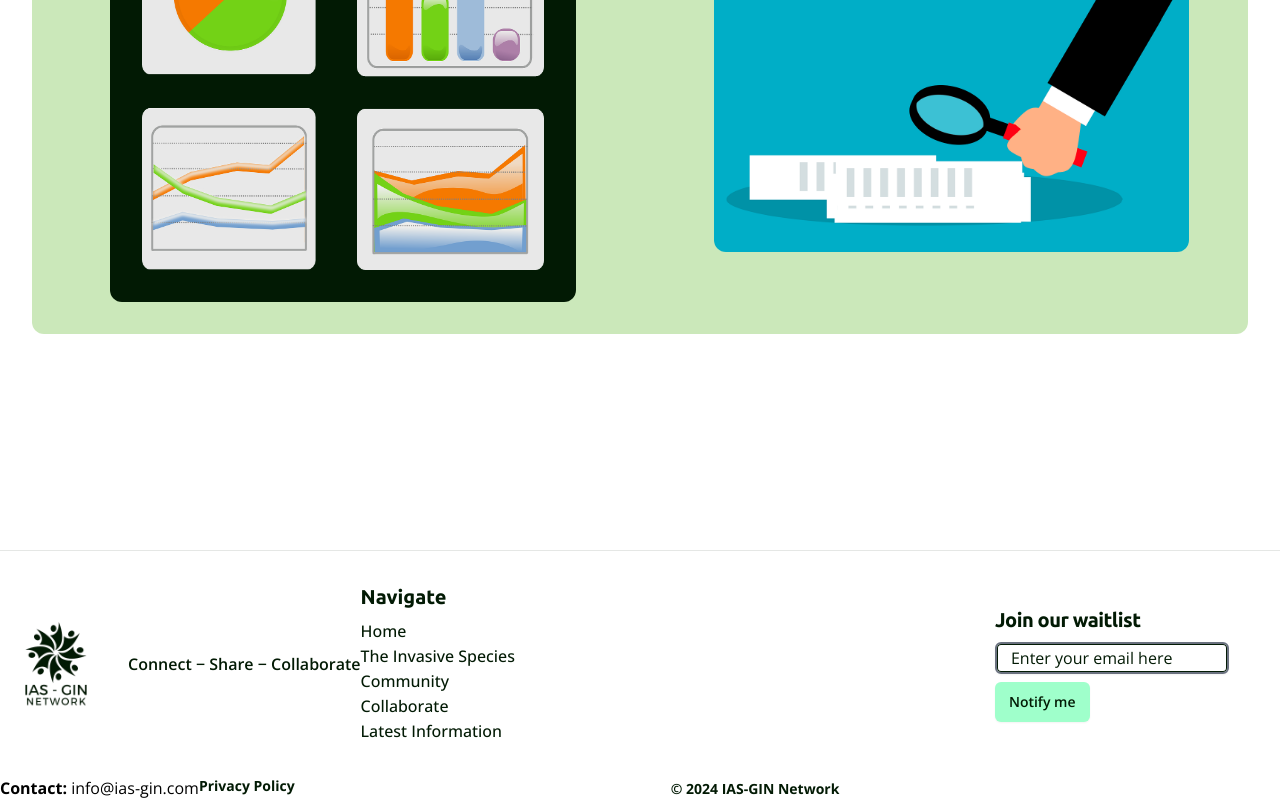
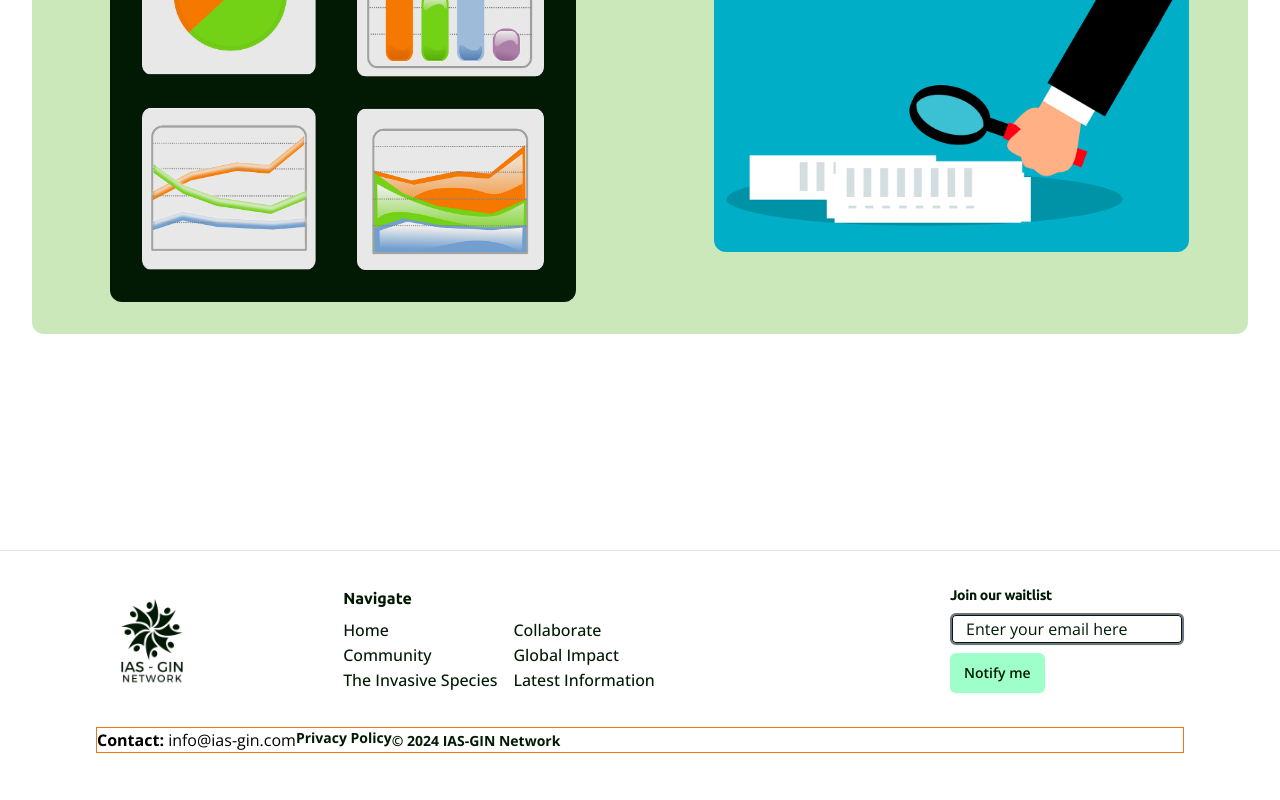
Before and after one commit to Ed-TheVisionMaker/green-ig-ias-network, a Next.js app: page / in a window 1280 px wide. Shown: the part 4761-5561 px from the top of the page. After the commit the page ends 5514 px from the top, so only its background shows below. Built offline with nearby package versions, Linux system fonts and the light colour scheme; a web font is replaced by a local one.

Commit message:
refactor: add padding, remove text, reduce font size

```diff
--- a/components/Footer/index.tsx
+++ b/components/Footer/index.tsx
@@ -5,74 +5,84 @@ import WaitlistButton from '../WaitlistButton';
 
 const Footer = () => {
   return (
-    <footer className='flex flex-col font-open-sans w-full mt-24 bg-ginWhite border-t border-ginBlack/10'>
-      <div className='flex'>
-        <div className='flex items-center justify-between py-8'>
-          <div className='flex items-center mr-40 rounded-xl w-max'>
+    <footer className='flex flex-col font-open-sans w-full mt-24 px-24 bg-ginWhite border-t border-ginBlack/10'>
+      <div className='flex w-full items-center justify-between py-8'>
+        <div className='flex items-center'>
           <img
-              className='h-28 mt-1 mb-2'
+            className='h-28'
             src='/ias-gin-logo-black.png'
             alt='IAS-GIN Network'
           />
-            <div className='ml-4 leading-loose text-ginBlack text-md font-semibold'>
-              <p>Connect &minus; Share &minus; Collaborate</p>
+          {/* <div className='flex flex-col text-ginBlack text-md font-semibold leading-loose'>
+            <p className=''>Connect</p>
+            <p>Share</p>
+            <p>Collaborate</p>
+          </div> */}
         </div>
         <div className='flex flex-col mr-40 text-md text-ginBlack font-semibold'>
-              <h3 className='text-xl mb-2 font-ubuntu font-bold leading-1 text-ginBlack'>
+          <h3 className='text-md mb-2 font-ubuntu font-bold text-ginBlack'>
             Navigate
           </h3>
+          <div className='flex'>
+            <div className='flex flex-col'>
               <Link
-                className='w-fit border-b border-transparent font-medium leading-1 hover:border-ginBlack'
+                className='w-fit border-b border-transparent font-medium hover:border-ginBlack'
                 href='/community'
               >
                 Home
               </Link>
               <Link
-                className='w-fit border-b border-transparent font-medium leading-1 hover:border-ginBlack'
-                href='/community'
-              >
-                The Invasive Species
-              </Link>
-              <Link
-                className='w-fit border-b border-transparent font-medium leading-1 hover:border-ginBlack'
+                className='w-fit border-b border-transparent font-medium  hover:border-ginBlack'
                 href='/community'
               >
                 Community
               </Link>
               <Link
-                className='w-fit border-b border-transparent font-medium leading-1 hover:border-ginBlack'
+                className='w-fit border-b border-transparent font-medium hover:border-ginBlack'
+                href='/community'
+              >
+                The Invasive Species
+              </Link>
+            </div>
+            <div className='flex flex-col ml-4'>
+              <Link
+                className='w-fit border-b border-transparent font-medium  hover:border-ginBlack'
                 href='/community'
               >
                 Collaborate
               </Link>
               <Link
-                className='w-fit border-b border-transparent font-medium leading-1 hover:border-ginBlack'
+                className='w-fit border-b border-transparent font-medium hover:border-ginBlack'
+                href='/community'
+              >
+                Global Impact
+              </Link>
+              <Link
+                className='w-fit border-b border-transparent font-medium  hover:border-ginBlack'
                 href='/latestInformation'
               >
                 Latest Information
               </Link>
             </div>
           </div>
-          <div className='border-t border-dotted border-ginBlack'></div>
-          <div className='flex items-center justify-between py-4'></div>
-          <div className='flex flex-col items-start ml-40'>
-            <h3 className='text-xl font-ubuntu font-bold tracking-tight text-ginBlack mb-2'>
+        </div>
+        <div className='flex flex-col items-start'>
+          <h3 className='text-sm font-ubuntu font-bold tracking-tight text-ginBlack mb-2'>
             Join our waitlist
           </h3>
           <WaitlistInput className=' min-w-0 rounded-md  h-8 border-2 px-3.5 py-2 mb-2 placeholder:text-ginBlack text-ginBlack shadow-sm ring-1 ring-inset ring-ginBlack focus:ring focus:ring-inset focus:ring-darkGreen focus:border-transparent' />
           <WaitlistButton className='rounded-md bg-aquamarine px-3.5 py-2.5 text-sm font-semibold text-ginBlack placeholder:text-ginBlack shadow-sm focus-visible:outline focus-visible:outline-2 focus-visible:outline-offset-2 focus-visible:outline-white' />
         </div>
       </div>
-      </div>
-      <div className='flex'>
+      <div className='flex border border-orange-500'>
         <div>
           <strong>Contact:</strong> info@ias-gin.com
         </div>
-        <div className='text-sm font-bold text-ginBlack pr-40 mr-14'>
+        <div className='text-sm font-bold text-ginBlack'>
           <Link href='/privacy-policy'>Privacy Policy</Link>
         </div>
         <div>
-          <b className='text-sm text-ginBlack pl-40'>
+          <b className='text-sm text-ginBlack'>
             &copy; {new Date().getFullYear()} IAS-GIN Network
           </b>
         </div>
```
Lines whose indentation alone changed are shown as unchanged.
